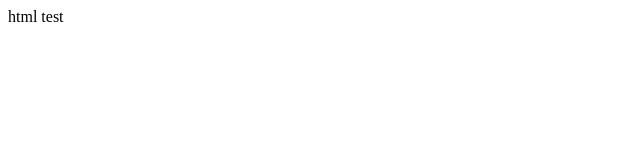
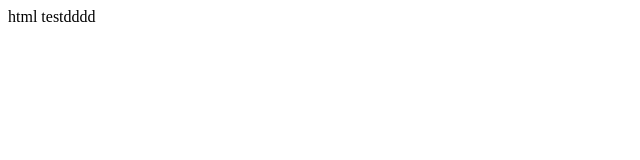
Before and after one commit to y-okanishi/y-okanishi.github.io, a plain HTML site: page src/index.html in a window 1280 px wide. Shown: the full height of the page, 0-640 px from the left. Drawn offline with Linux system fonts and the light colour scheme.

Commit message:
srcのindex.htmlが正しく表示されるかテスト

```diff
--- a/src/index.html
+++ b/src/index.html
@@ -5,6 +5,6 @@
   <title>title</title>
 </head>
 <body>
-<div>html test</div>
+<div>html testdddd</div>
 </body>
 </html>
```
